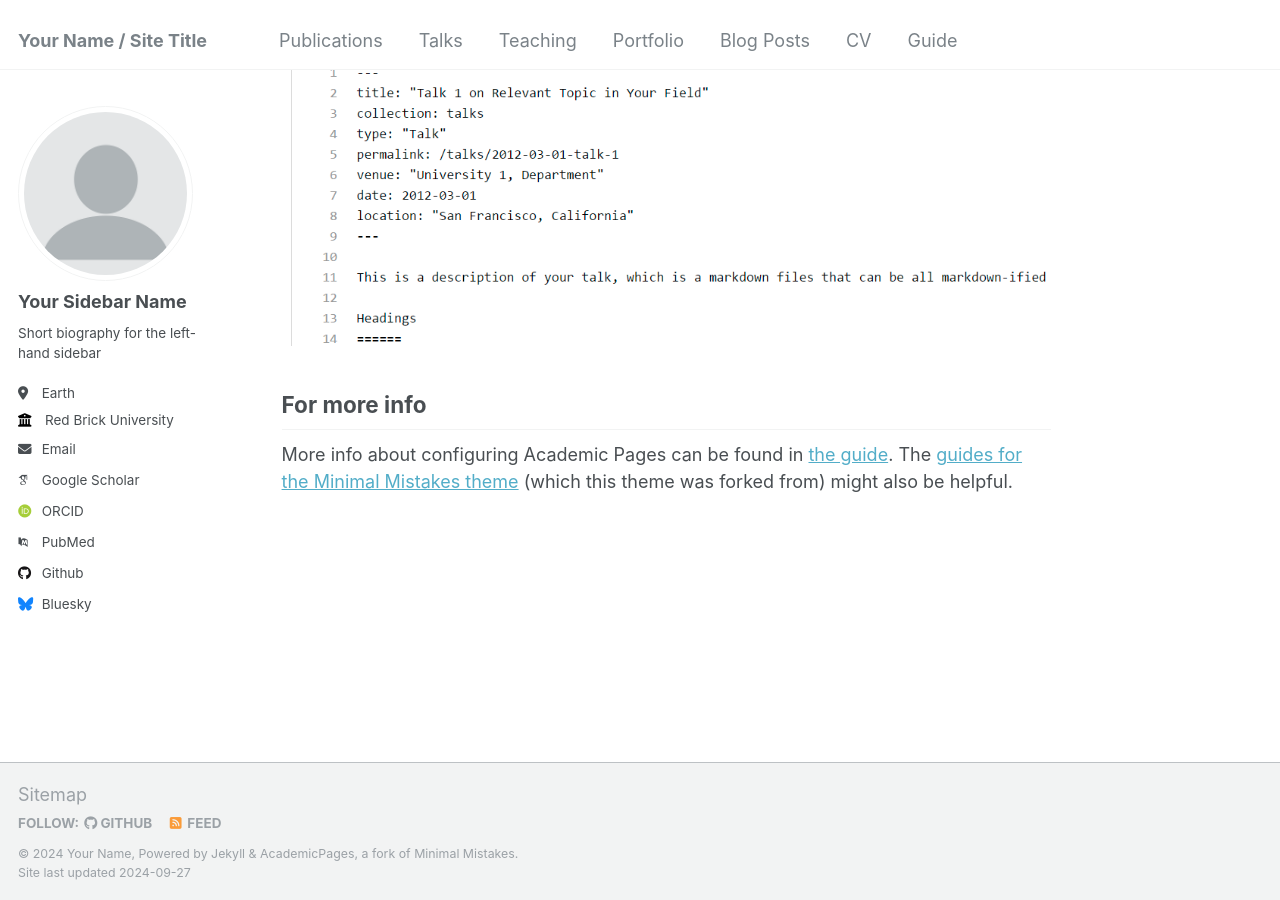
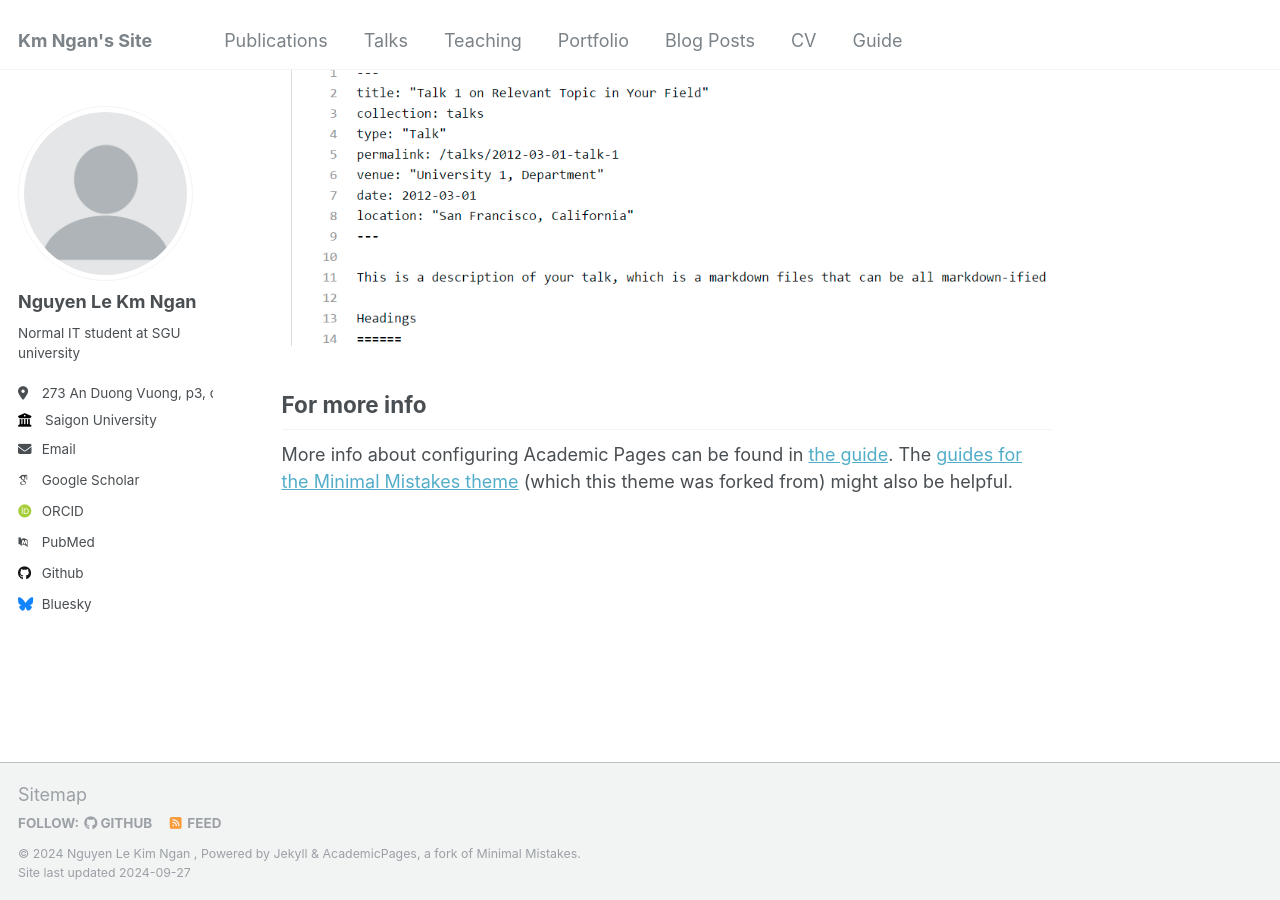
Before and after one commit to nglekmngan/kmngan, a Jekyll site: the page built from _pages/about.md, in a window 1280 px wide and 900 px high, scrolled down 2643 px. Built offline with Jekyll 4.4.1, drawn with Linux system fonts in a browser that asks for light colours; some web fonts are replaced.

Commit message:
Update _config.yml

```diff
--- a/_config.yml
+++ b/_config.yml
@@ -8,13 +8,13 @@
 
 # Basic Site Settings
 locale                   : "en-US"
-title                    : "Your Name / Site Title"
+title                    : "Km Ngan's Site "
 title_separator          : "-"
-name                     : &name "Your Name"
-description              : &description "personal description"
-url                      : https://academicpages.github.io # the base hostname & protocol for your site e.g. "https://mmistakes.github.io"
+name                     : &name "Nguyen Le Kim Ngan "
+description              : &description "IT student at SGU university"
+url                      : https://nglekmngan.github.io # the base hostname & protocol for your site e.g. "https://mmistakes.github.io"
 baseurl                  : "" # the subpath of your site, e.g. "/blog"
-repository               : "academicpages/academicpages.github.io"
+repository               : "nglekmngan/nglekmngan.github.io"
 
 # Site Author - The following control what appear as part of the author content on the side bar.
 #               If a field is blank the icon and link will not appear, otherwise it will be shown.
@@ -22,13 +22,13 @@ repository               : "academicpages/academicpages.github.io"
 author:
   # Biographic information
   avatar           : "profile.png"
-  name             : "Your Sidebar Name"
+  name             : "Nguyen Le Km Ngan"
   pronouns         : # example: "she/her"
-  bio              : "Short biography for the left-hand sidebar"
-  location         : "Earth"
-  employer         : "Red Brick University"
+  bio              : "Normal IT student at SGU university"
+  location         : "273 An Duong Vuong, p3, q5. TPHCM"
+  employer         : "Saigon University"
   uri              : # URL
-  email            : "none@example.org"
+  email            : "nguyenlekeemngan@gmail.com"
 
   # Academic websites
   arxiv            : # URL - Update with the correct link to your profile
```
